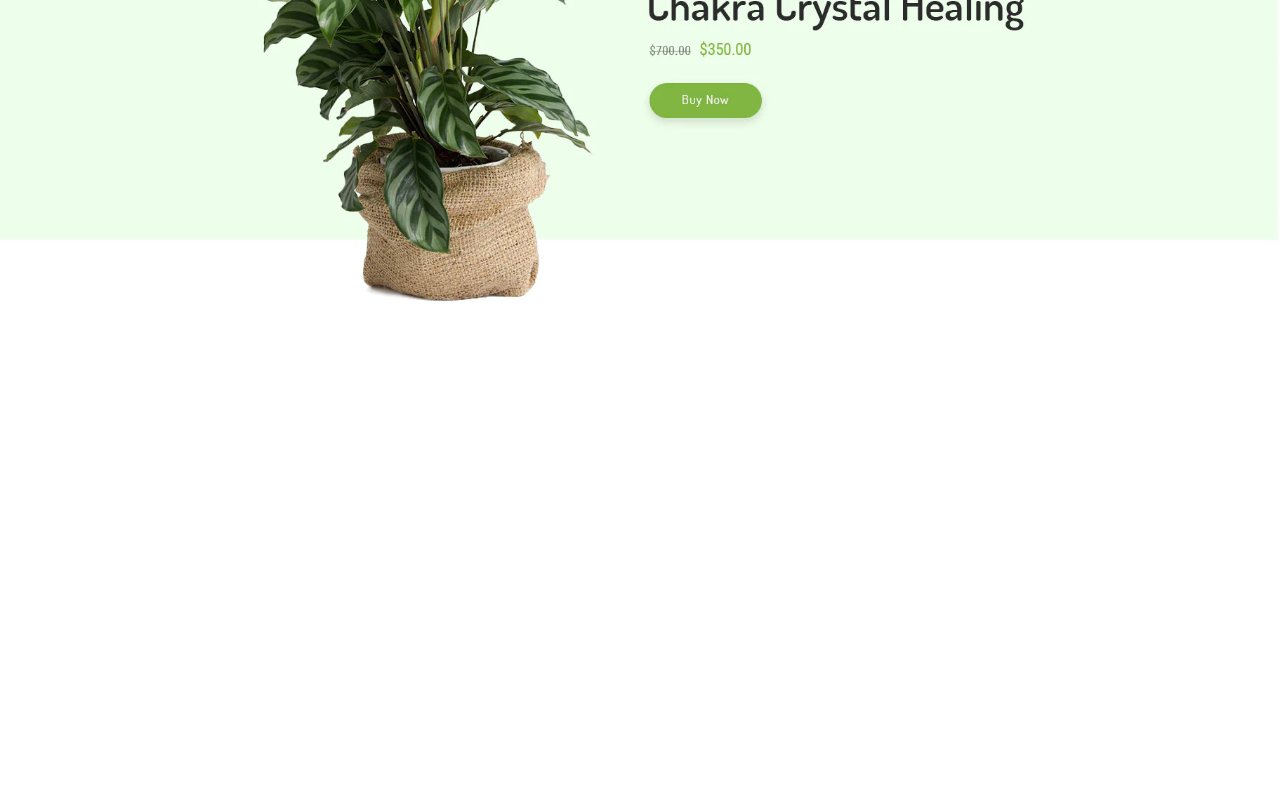
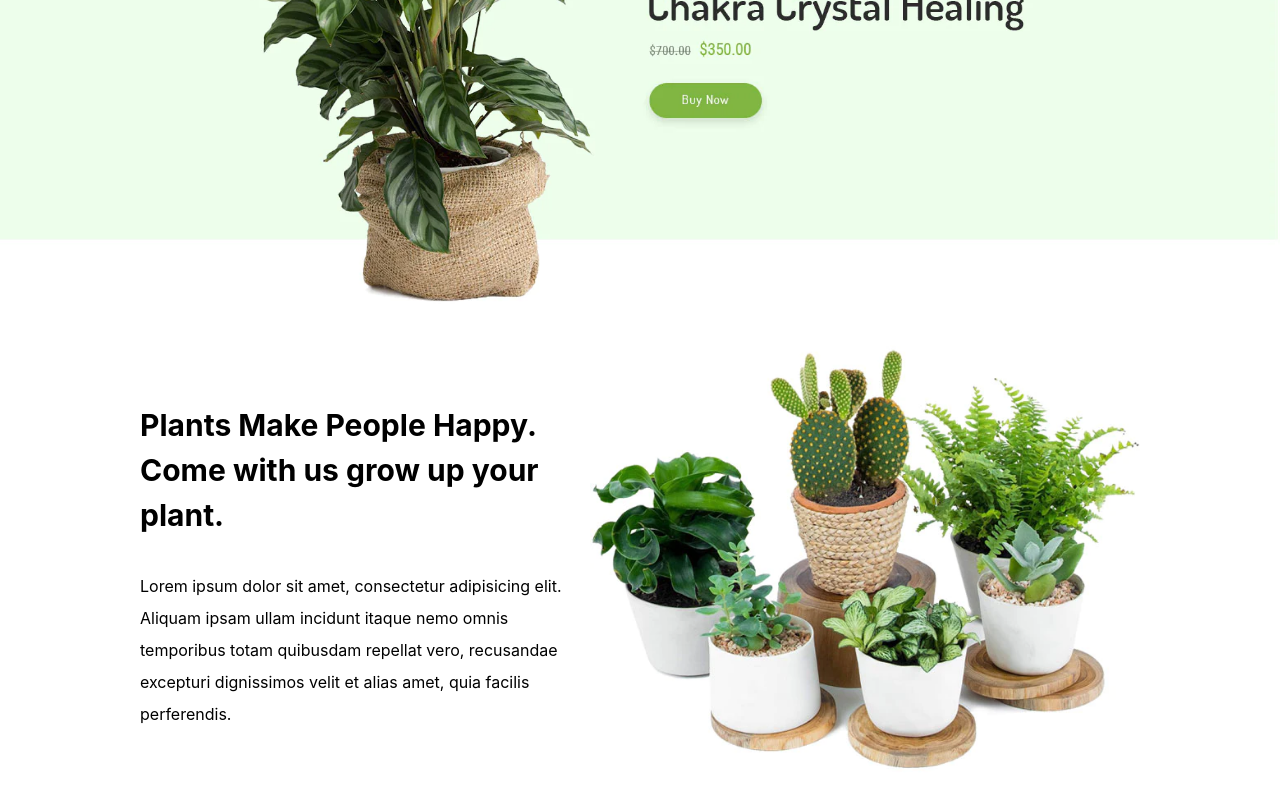
Before and after one commit to srinivas180/planty-2, a React (Create React App) app: page / in a window 1280 px wide. Shown: the part 300-1100 px from the top of the page. Before the commit the page ends 800 px from the top, so only its background shows below. Built offline with nearby package versions, Linux system fonts and the light colour scheme; what miragejs would draw is missing.

Commit message:
added about plants section in homepage

```diff
--- /dev/null
+++ b/src/components/AboutPlants/AboutPlants.css
@@ -0,0 +1,28 @@
+.about {
+    width: 1000px;
+    margin: 0 auto;
+    display: flex;
+}
+
+.about__content {
+    display: flex;
+    flex-direction: column;
+    align-items: start;
+    justify-content: center;
+    gap: 32px;
+}
+
+.about__heading {
+    line-height: 1.5;
+    font-size: 30px;
+    margin: 0;
+}
+
+.about__paragraph {
+    line-height: 2;
+    margin: 0;
+}
+
+.about__image {
+    width: 55%;
+}
--- /dev/null
+++ b/src/components/AboutPlants/AboutPlants.jsx
@@ -0,0 +1,22 @@
+import potPlants from "../../assets/images/pot-plants.webp";
+
+import "./AboutPlants.css";
+
+export function AboutPlants() {
+    return (
+        <div className="about">
+            <div className="about__content">
+                <h2 className="about__heading">
+                    Plants Make People Happy. Come with us grow up your plant.
+                </h2>
+                <p className="about__paragraph">
+                    Lorem ipsum dolor sit amet, consectetur adipisicing elit.
+                    Aliquam ipsam ullam incidunt itaque nemo omnis temporibus
+                    totam quibusdam repellat vero, recusandae excepturi
+                    dignissimos velit et alias amet, quia facilis perferendis.
+                </p>
+            </div>
+            <img className="about__image" src={potPlants} alt="" />
+        </div>
+    );
+}
--- a/src/pages/Home/Home.jsx
+++ b/src/pages/Home/Home.jsx
@@ -1,11 +1,13 @@
 import { Navbar } from "../../components/Navbar/Navbar";
 import { Hero } from "../../components/Hero/Hero";
+import { AboutPlants } from "../../components/AboutPlants/AboutPlants";
 
 export function Home() {
     return (
         <div>
             <Navbar />
             <Hero />
+            <AboutPlants />
         </div>
     );
 }
```
Also changed, not shown: src/assets/images/pot-plants.webp (added).
